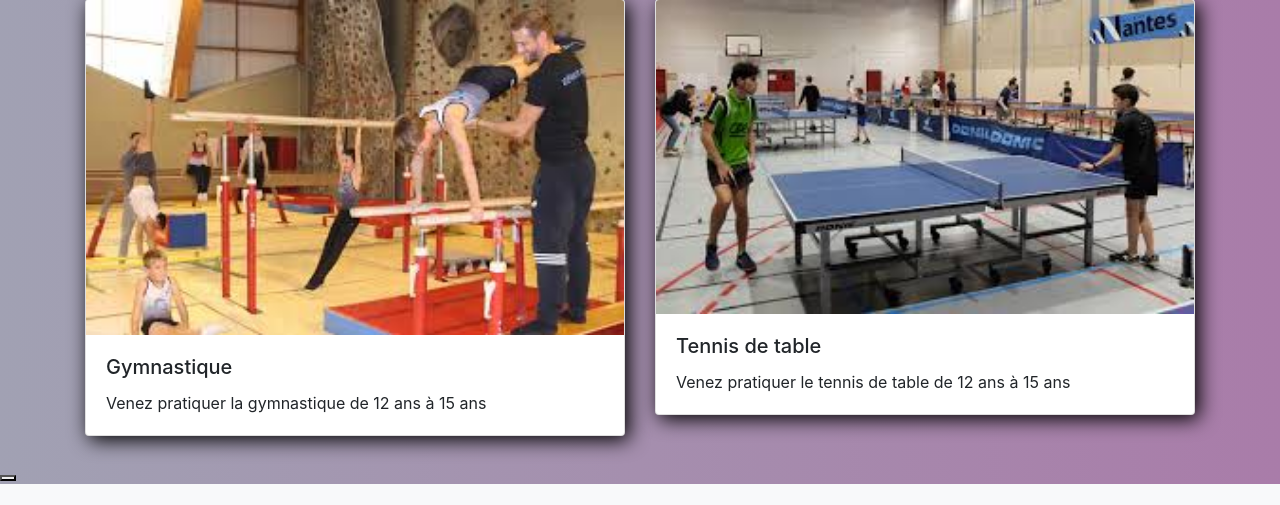
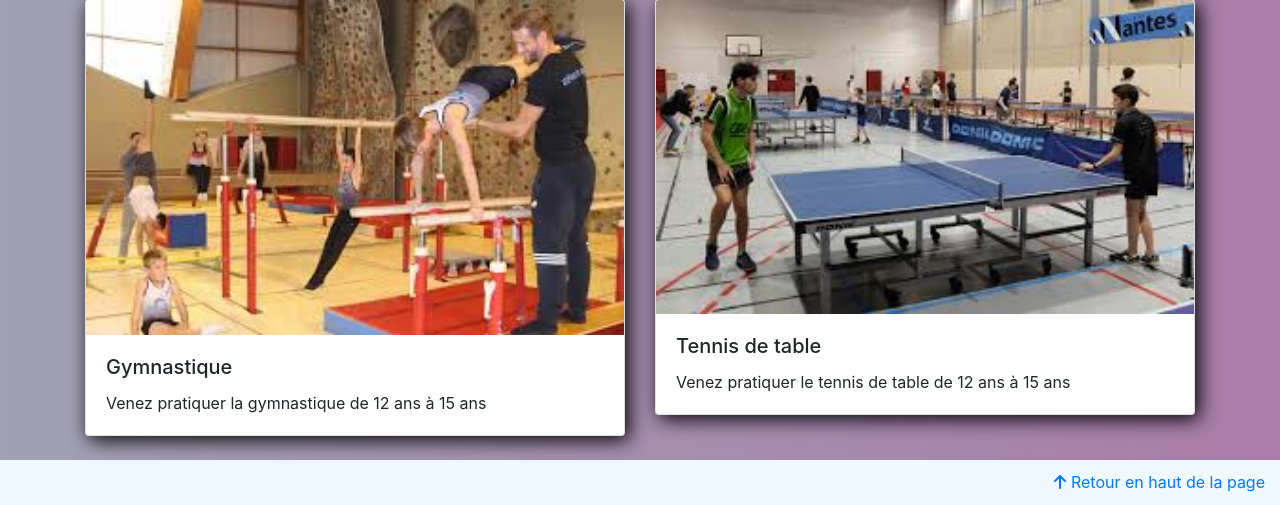
Before and after one commit to Pouce77/Evaluation-Studi, a PHP site: page / in a window 1280 px wide. Shown: the part 1253-1758 px from the top of the page. Before the commit the page ends 1737 px from the top, so only its background shows below. Run offline with PHP 8.4, Linux system fonts and the light colour scheme; some libraries are stand-ins or nearby versions.

Commit message:
Construction du footer

```diff
--- a/actualites.html
+++ b/actualites.html
@@ -51,9 +51,9 @@
       </div>
       <p style="text-align: center; margin-top: 20px;color: rgb(249, 95, 95);">Cette année, les <strong> championnats de france de Gymnastique UNSS </strong>se dérouleront du 7 au 10 juin 2022 au Gymnase Salvadore Allede de Combs la Ville.</p>
     </div>
-
-  <script src="https://code.jquery.com/jquery-3.4.1.slim.min.js" integrity="sha384-J6qa4849blE2+poT4WnyKhv5vZF5SrPo0iEjwBvKU7imGFAV0wwj1yYfoRSJoZ+n" crossorigin="anonymous"></script>
+    <!-- Scripts bootstrap, script Fontawesome et mon script -->
+    <script src="https://code.jquery.com/jquery-3.4.1.slim.min.js" integrity="sha384-J6qa4849blE2+poT4WnyKhv5vZF5SrPo0iEjwBvKU7imGFAV0wwj1yYfoRSJoZ+n" crossorigin="anonymous"></script>
     <script src="https://cdn.jsdelivr.net/npm/popper.js@1.16.0/dist/umd/popper.min.js" integrity="sha384-Q6E9RHvbIyZFJoft+2mJbHaEWldlvI9IOYy5n3zV9zzTtmI3UksdQRVvoxMfooAo" crossorigin="anonymous"></script>
     <script src="https://cdn.jsdelivr.net/npm/bootstrap@4.4.1/dist/js/bootstrap.min.js" integrity="sha384-wfSDF2E50Y2D1uUdj0O3uMBJnjuUD4Ih7YwaYd1iqfktj0Uod8GCExl3Og8ifwB6" crossorigin="anonymous"></script>
-</body>
+  </body>
 </html>
--- a/index.html
+++ b/index.html
@@ -126,12 +126,13 @@
     </div>
     <!-- Le footer -->
 <footer>
-  <button></button>
+  <a href="#" class="footButton"><i class="fa-solid fa-arrow-up" style="padding: 5px;"></i>Retour en haut de la page</a>
 </footer>
-    <!-- Scripts bootstrap et mon script -->
+    <!-- Scripts bootstrap, script Fontawesome et mon script -->
     <script src="https://code.jquery.com/jquery-3.4.1.slim.min.js" integrity="sha384-J6qa4849blE2+poT4WnyKhv5vZF5SrPo0iEjwBvKU7imGFAV0wwj1yYfoRSJoZ+n" crossorigin="anonymous"></script>
     <script src="https://cdn.jsdelivr.net/npm/popper.js@1.16.0/dist/umd/popper.min.js" integrity="sha384-Q6E9RHvbIyZFJoft+2mJbHaEWldlvI9IOYy5n3zV9zzTtmI3UksdQRVvoxMfooAo" crossorigin="anonymous"></script>
     <script src="https://cdn.jsdelivr.net/npm/bootstrap@4.4.1/dist/js/bootstrap.min.js" integrity="sha384-wfSDF2E50Y2D1uUdj0O3uMBJnjuUD4Ih7YwaYd1iqfktj0Uod8GCExl3Og8ifwB6" crossorigin="anonymous"></script>
     <script src="scripts.js"></script>
+    <script src="https://kit.fontawesome.com/015134f26b.js" crossorigin="anonymous"></script>
   </body>
   </html>
--- a/scripts.js
+++ b/scripts.js
@@ -1,7 +1,6 @@
+//click sur le bouton du carousel ayant l'Id : boutonActu.
 let button=document.getElementById('boutonActu');
 button.addEventListener("click",clickbtn);
-
 function clickbtn(){
-
     location.href='actualites.html';
 }
--- a/styles.css
+++ b/styles.css
@@ -85,3 +85,19 @@ h1,h2{
     height: 200px;
   }
 }
+footer{
+  background-color: aliceblue;
+  height: 45px;
+  display: flex;
+  flex-direction: row-reverse;
+  justify-content: space-between;
+  align-items: center;
+}
+.footButton{
+  height:45px;
+  display: flex;
+  flex-direction: row;
+  justify-content: space-around;
+  align-items: center;
+  padding-right: 15px ;
+}
```
